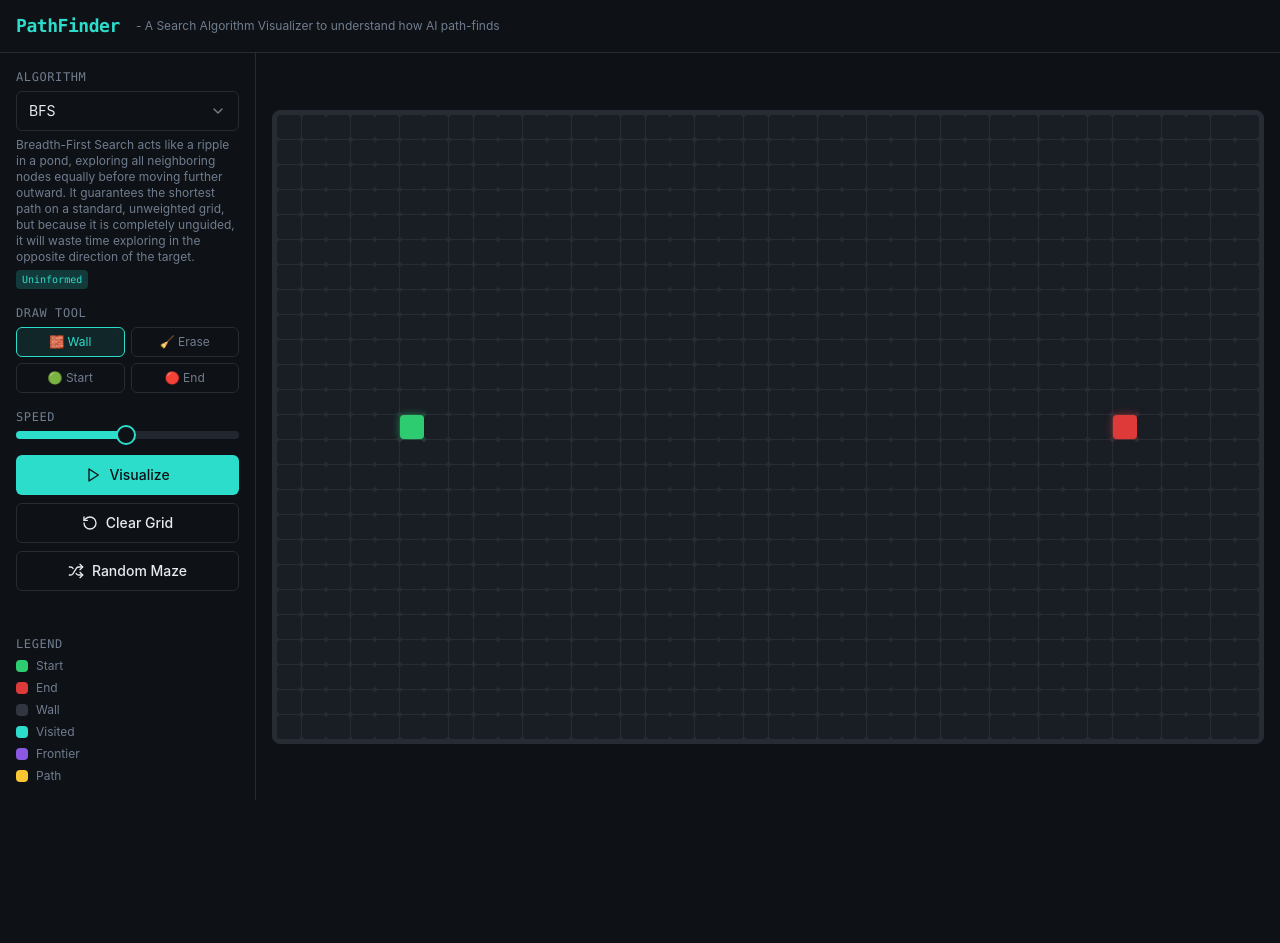
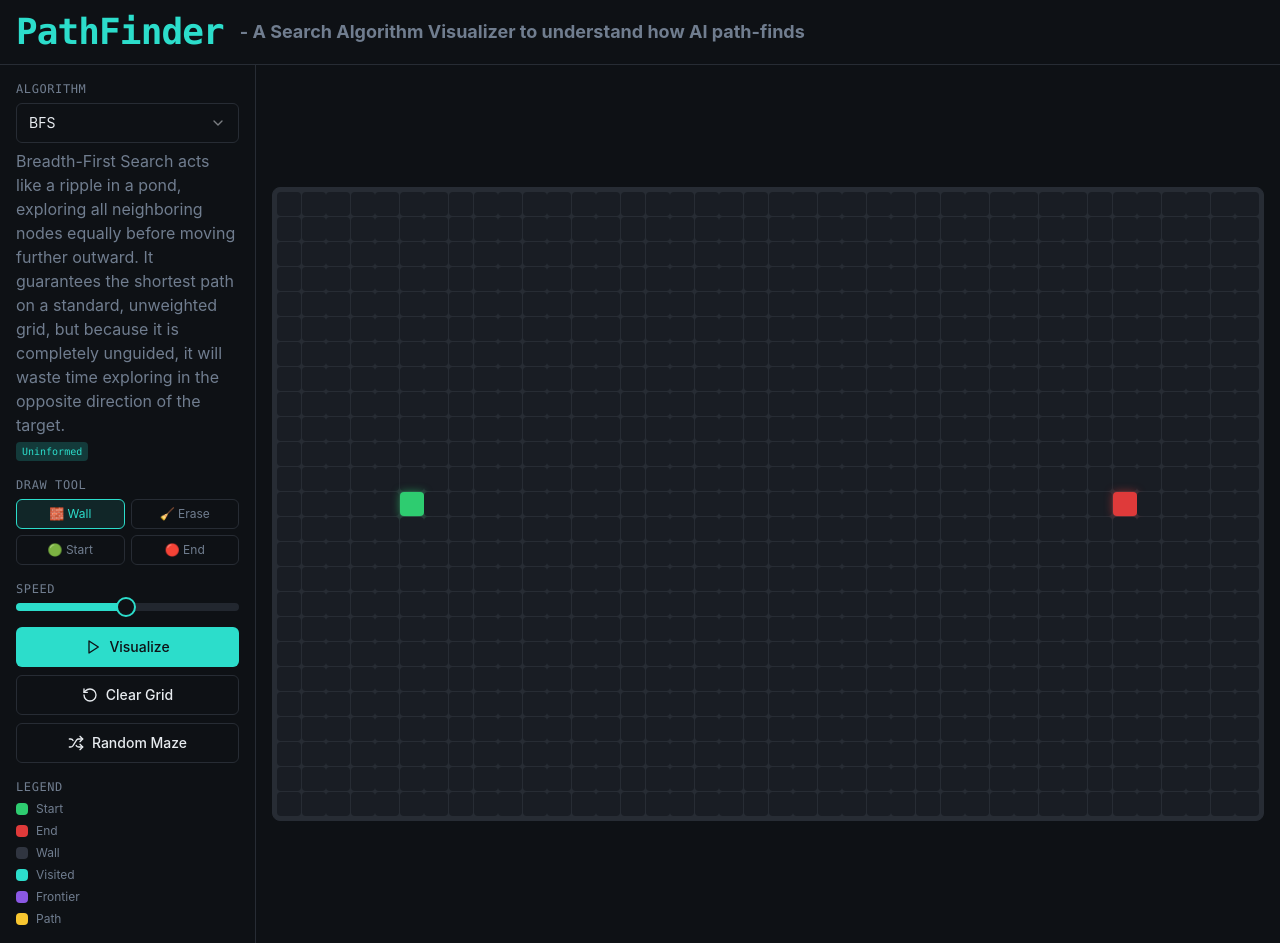
Before and after one commit to palash0509/PathFinder, a React (Vite) app: page / in a window 1280 px wide. Before the commit the page ends 800 px from the top, so only its background shows below. Built offline with nearby package versions, Linux system fonts and the light colour scheme; the HTML template or start-up script is replaced by a standard one.

Commit message:
fixed sizing issues

```diff
--- a/src/pages/Index.tsx
+++ b/src/pages/Index.tsx
@@ -127,10 +127,10 @@ export default function Visualizer() {
     <div className="min-h-screen flex flex-col">
       {/* Header */}
       <header className="border-b border-border px-4 py-3 flex items-center gap-4">
-        <h1 className="text-lg font-bold font-mono text-primary tracking-tight">
+        <h1 className="text-4xl font-bold font-mono text-primary tracking-tight">
           PathFinder
         </h1>
-        <span className="text-xs text-muted-foreground hidden sm:inline">
+        <span className="text-lg font-bold text-muted-foreground hidden sm:inline">
           - A Search Algorithm Visualizer to understand how AI path-finds
         </span>
       </header>
@@ -156,7 +156,7 @@ export default function Visualizer() {
                 ))}
               </SelectContent>
             </Select>
-            <p className="text-xs text-muted-foreground mt-1.5">{algoInfo.description}</p>
+            <p className="text-base text-muted-foreground mt-1.5">{algoInfo.description}</p>
             <span className={`inline-block mt-1 text-[10px] font-mono px-1.5 py-0.5 rounded ${algoInfo.type === 'Informed' ? 'bg-accent/20 text-accent' : 'bg-primary/20 text-primary'}`}>
               {algoInfo.type}
             </span>
```
